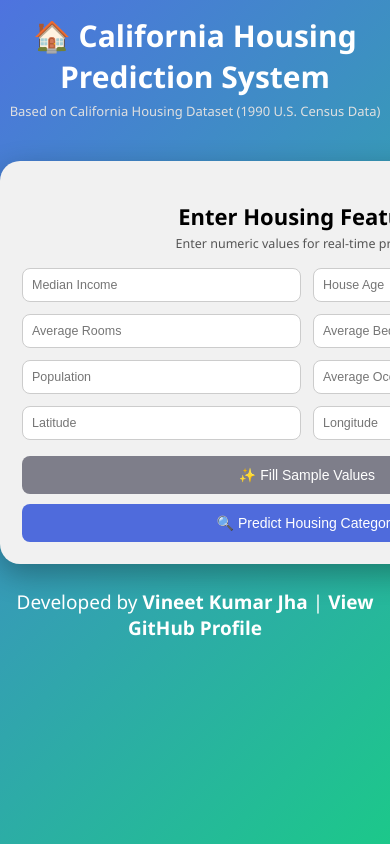
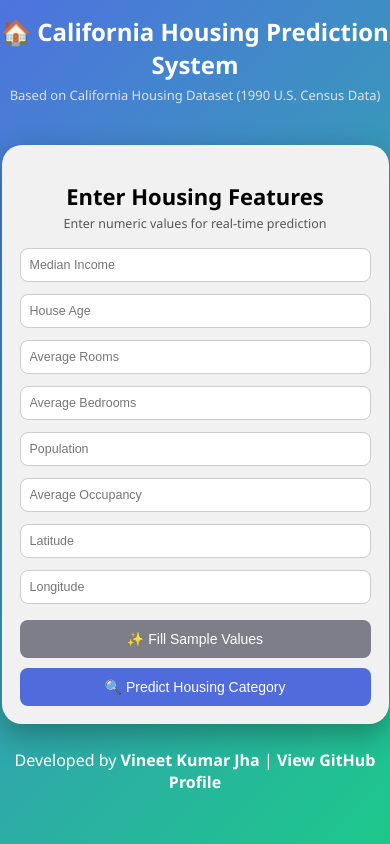
Before and after one commit to 2305100-Vineet/housing-web-app, a Flask app: page / in a window 390 px wide; the page is wider, and only the part inside the window is pictured. Run offline with Flask 3, Linux system fonts and the light colour scheme; parts of the project's set-up code (start-up, migrations or seed data) failed here and were passed over.

Commit message:
Update index.html

```diff
--- a/templates/index.html
+++ b/templates/index.html
@@ -2,6 +2,7 @@
 <html lang="en">
 <head>
 <meta charset="UTF-8">
+<meta name="viewport" content="width=device-width, initial-scale=1.0">
 <title>California Housing Prediction System</title>
 
 <style>
@@ -21,7 +22,7 @@
 
     .header h1 {
         margin: 0;
-        font-size: 30px;  /* slightly reduced */
+        font-size: 30px;
         font-weight: 600;
     }
 
@@ -34,9 +35,9 @@
     .container {
         background: #f1f1f1;
         color: black;
-        width: 570px;   /* slightly smaller */
+        width: 570px;
         margin: 22px auto;
-        padding: 22px;  /* slightly reduced */
+        padding: 22px;
         border-radius: 20px;
         box-shadow: 0px 10px 30px rgba(0,0,0,0.3);
     }
@@ -112,7 +113,7 @@
     .footer {
         margin-top: 25px;
         padding-bottom: 18px;
-        font-size: 19px;  /* slightly reduced */
+        font-size: 19px;
         color: #ffffff;
         font-weight: 300;
     }
@@ -128,6 +129,27 @@
 
     .footer a:hover {
         text-decoration: underline;
+    }
+
+    /* ✅ Responsive Mobile Fix */
+    @media (max-width: 768px) {
+
+        .container {
+            width: 90%;
+            padding: 18px;
+        }
+
+        .form-grid {
+            grid-template-columns: 1fr;
+        }
+
+        .header h1 {
+            font-size: 24px;
+        }
+
+        .footer {
+            font-size: 16px;
+        }
     }
 </style>
 
```
